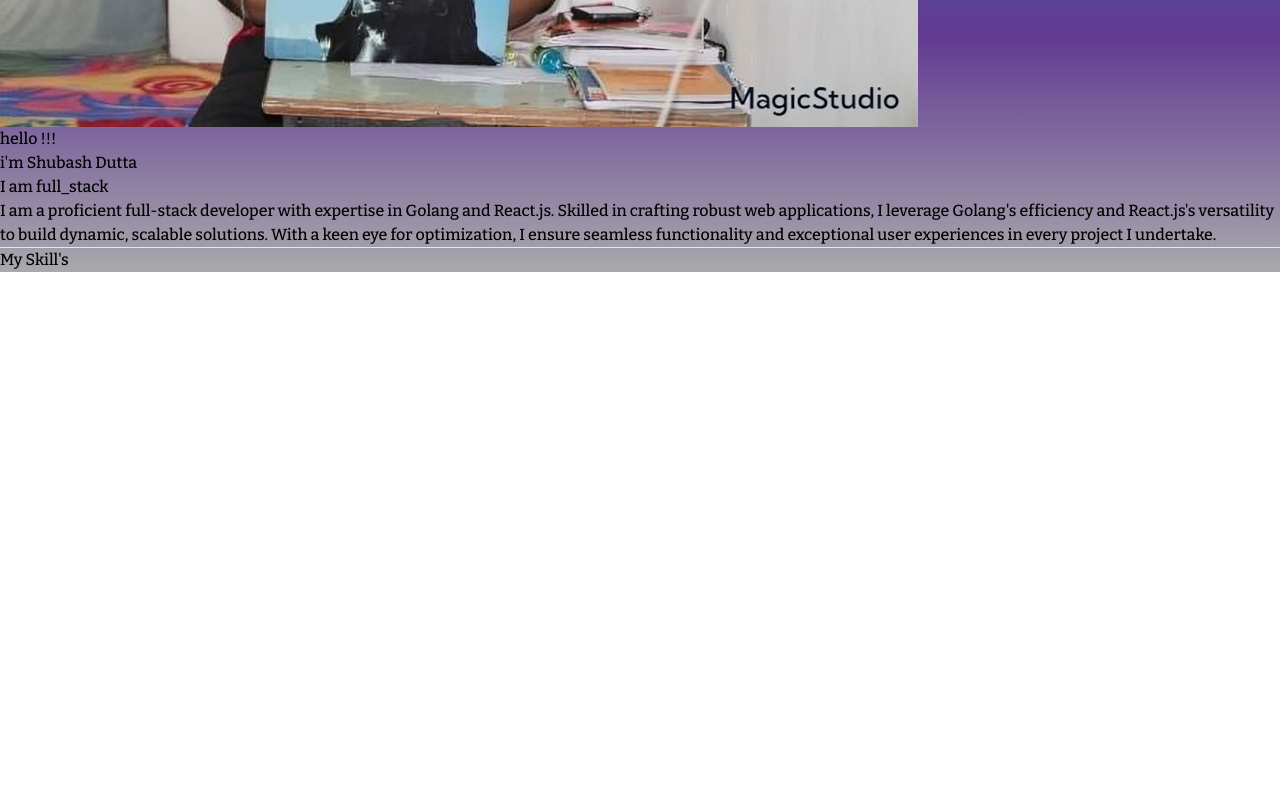
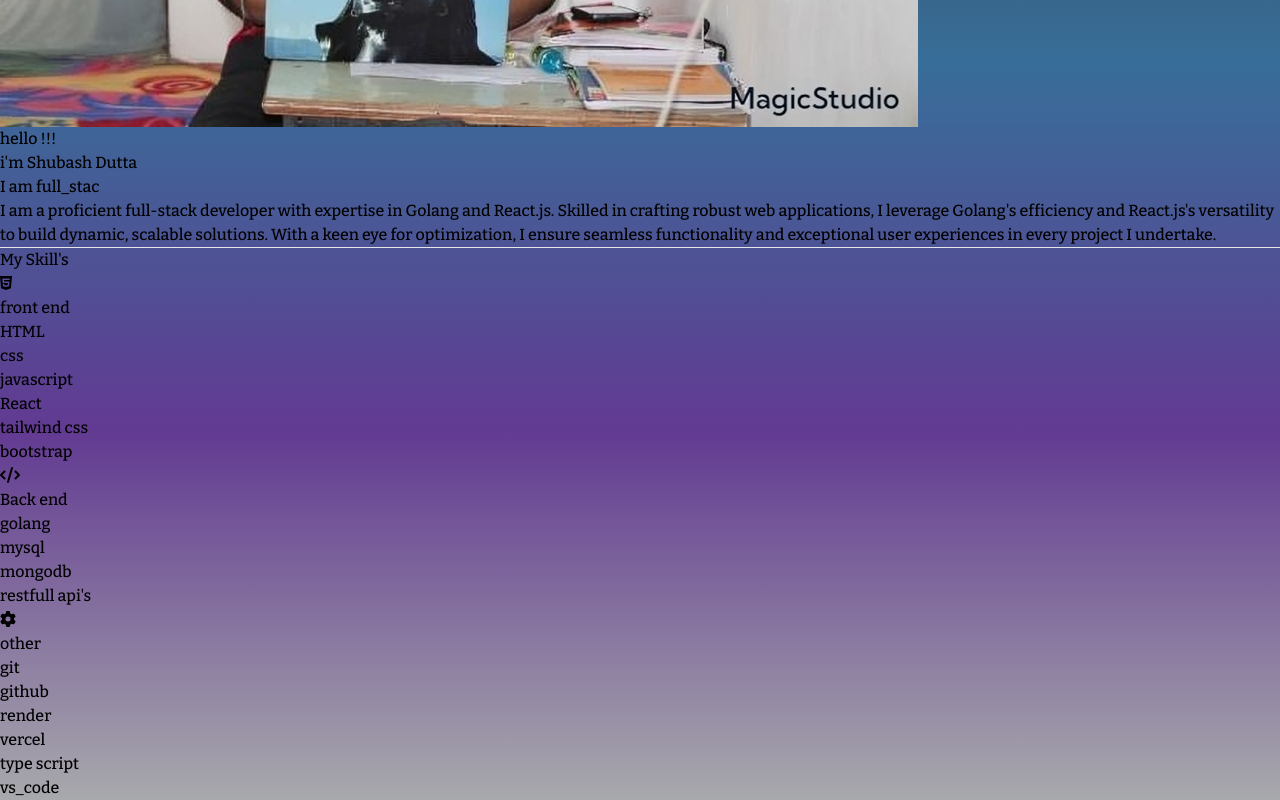
Before and after one commit to shubashdutta/shuabsh_portfolio_reactjs, a React (Vite) app: page / in a window 1280 px wide. Shown: the part 677-1477 px from the top of the page. Before the commit the page ends 949 px from the top, so only its background shows below. Built offline with nearby package versions, Linux system fonts and the light colour scheme.

Commit message:
first commit

```diff
--- a/index.html
+++ b/index.html
@@ -2,13 +2,13 @@
 <html lang="en">
   <head>
     <meta charset="UTF-8" />
-    <link rel="icon" type="image/svg+xml" href="/vite.svg" />
+    <link rel="icon" type="image/svg+xml" href="./public/subash.png" />
     <meta name="viewport" content="width=device-width, initial-scale=1.0" />
     <link rel="preconnect" href="https://fonts.googleapis.com">
 <link rel="preconnect" href="https://fonts.gstatic.com" crossorigin>
 <link href="https://fonts.googleapis.com/css2?family=Bitter:ital,wght@0,100..900;1,100..900&display=swap" rel="stylesheet">
 
-    <title>Vite + React</title>
+    <title>Subash Full-Stack</title>
   </head>
   <body>
     <div id="root"></div>
--- a/package.json
+++ b/package.json
@@ -12,6 +12,10 @@
   "dependencies": {
     "@emotion/react": "^11.11.4",
     "@emotion/styled": "^11.11.0",
+    "@fortawesome/fontawesome-svg-core": "^6.5.1",
+    "@fortawesome/free-brands-svg-icons": "^6.5.1",
+    "@fortawesome/free-solid-svg-icons": "^6.5.1",
+    "@fortawesome/react-fontawesome": "^0.2.0",
     "@headlessui/react": "^1.7.18",
     "@mui/icons-material": "^5.15.11",
     "@mui/material": "^5.15.11",
--- a/src/comp/Myskill.jsx
+++ b/src/comp/Myskill.jsx
@@ -1,4 +1,8 @@
 import React from 'react'
+import { FontAwesomeIcon, } from '@fortawesome/react-fontawesome';
+import { faHtml5,} from '@fortawesome/free-brands-svg-icons';
+
+import { faCode,faCog } from '@fortawesome/free-solid-svg-icons';
 
 function Myskill() {
   return (
@@ -6,6 +10,47 @@ function Myskill() {
      <div className=' w-full    h-96 '>
         <h1 className='text-center text-3xl font-bold md: mt-8'>My Skill's</h1>
 
+
+     <div className='  md:flex md:base[70%]  mt-5 md:h-[400px] md:shadow-2xl shadow-2xl md:justify-center md:gap-3  '>
+      <div className='hover:bg-gray-800 border-4 justify-center  md:basis-[25%]   ml-6  rounded-3xl  w-[90%] text-white capitalize  md:h-[320px]  h-72 mb-8'>
+        <div className='md:bg-blue-300 bg-indigo-400 rounded-2xl  h-16 md:h-20  '>
+       <p className='text-center text-white text-2xl md:pt-2 md:text-3xl'> <FontAwesomeIcon icon={faHtml5} className='animate-bounce'  /><h1 className='capitalize'>front end</h1></p>
+         <ul className='text-center md:text-center mt-7 text-2xl capitalize md:mt-8'>
+          <li>HTML</li>
+          <li>css</li>
+          <li>javascript</li>
+          <li>React</li>
+          <li>tailwind css</li>
+          <li>bootstrap</li>
+         </ul>
+          </div>
+
+      </div>
+      <div className='hover:bg-gray-800 border-4 justify-center  md:basis-[25%]   ml-6  rounded-3xl  w-[90%] text-white capitalize  md:h-[320px]  h-72 mb-8'>
+       <div className='md:bg-blue-300 bg-indigo-400 rounded-2xl  h-16 md:h-20 '>
+       <p className='text-center text-white text-2xl md:pt-2 md:text-3xl '> <FontAwesomeIcon icon={faCode} className='animate-bounce'  /><h1 className='capitalize'>Back end</h1></p>
+       <ul className='text-center md:text-center capitalize mt-7 text-2xl  md:mt-8'>
+          <li>golang</li>
+          <li>mysql</li>
+          <li>mongodb</li>
+          <li>restfull api's</li>
+
+         </ul>
+          </div></div>
+          <div className=' hover:bg-gray-800  border-4 justify-center  md:basis-[25%]   ml-6  rounded-3xl  w-[90%] text-white capitalize  md:h-[320px]  h-72 mb-8'>
+       <div className='md:bg-blue-300 bg-indigo-400 rounded-2xl  h-16 md:h-20 '>
+       <p className='text-center text-white text-2xl md:pt-2 md:text-3xl'> <FontAwesomeIcon icon={faCog} className='animate-bounce'   /><h1 className='capitalize'>other</h1></p>
+       <ul className='text-center md:text-center capitalize mt-7 text-2xl  md:mt-8'>
+          <li>git</li>
+          <li>github</li>
+          <li>render</li>
+          <li>vercel</li>
+          <li>type script</li>
+          <li>vs_code</li>
+
+         </ul>
+          </div></div>
+      </div>
      </div>
     </div>
   )
```
Also changed, not shown: public/subash.png (added), 1 other file (tests, documents, lock files or other folders).
